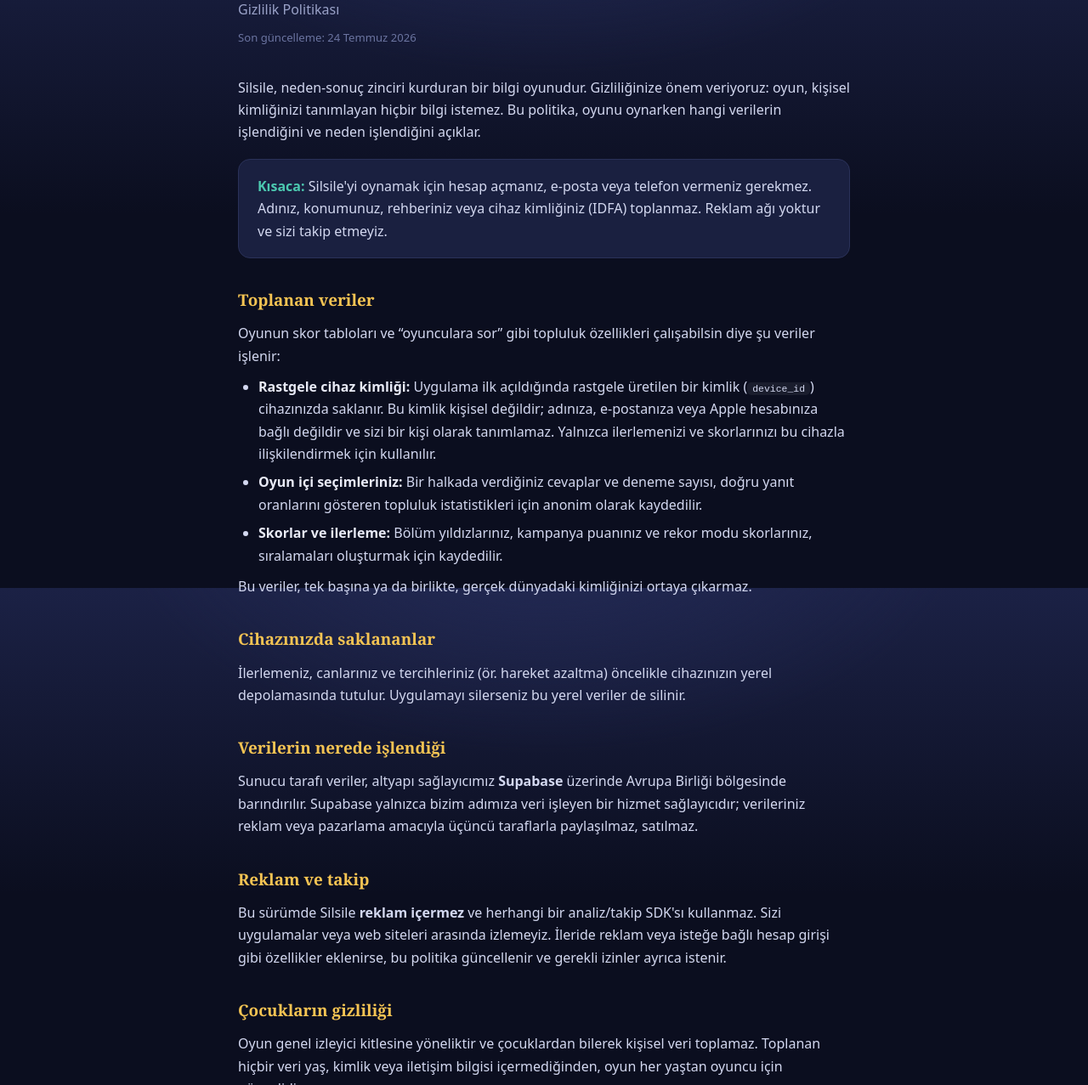
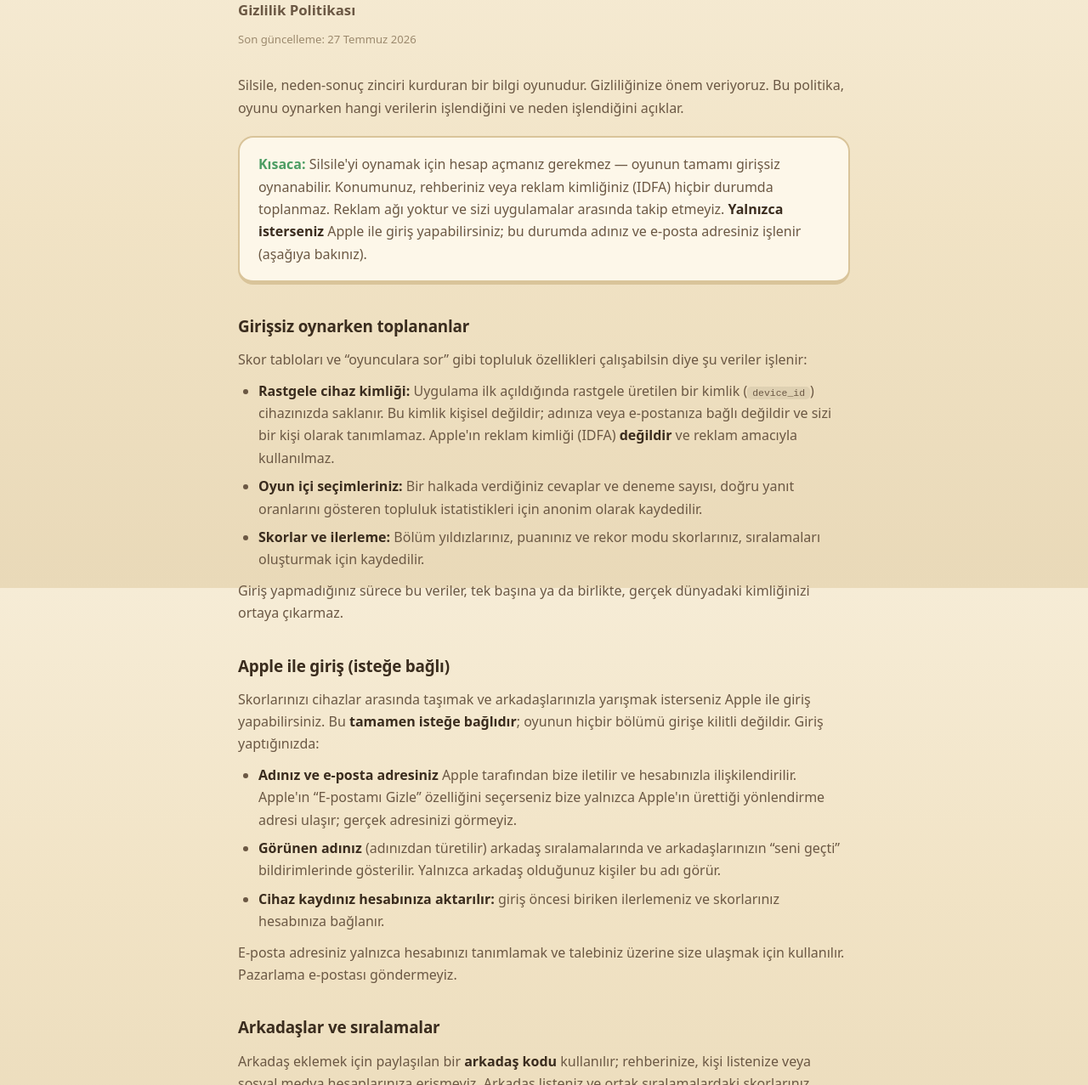
Before and after one commit to kayahukuk45/silsile-privacy, a plain HTML site: page index.html in a window 1280 px wide. Shown: the part 108-1385 px from the top of the page at 85% size. Drawn offline with Linux system fonts and the light colour scheme.

Commit message:
Gizlilik politikasını Apple girişine göre güncelle + destek sayfası
- Politika, Sign in with Apple gerçeğini yansıtıyor: ad ve e-posta isteğe
  bağlı girişte işleniyor, görünen ad arkadaş sıralamalarında görünüyor,
  arkadaş kodu ve meydan okuma bağlantıları açıklandı. Önceki metin bunları
  hiç toplamadığımızı söylüyordu ve Apple girişinden önce yazılmıştı.
- Hesap ve veri silme hakkı, uygulama içi silme seçeneğiyle birlikte yazıldı.
- İletişim adresi silsilegames@gmail.com (destek@silsile.app diye bir alan
  adı yok; o adrese gelen mail hiçbir yere ulaşmıyordu).
- Yeni destek sayfası (destek.html): SSS + iletişim; App Store Support URL.
- İki sayfa da uygulamanın sıcak kağıt temasına taşındı (style.css).

```diff
--- a/index.html
+++ b/index.html
@@ -4,79 +4,70 @@
 <meta charset="utf-8">
 <meta name="viewport" content="width=device-width, initial-scale=1">
 <title>Silsile — Gizlilik Politikası</title>
-<style>
-  :root {
-    --night-deep: #0b0e1f; --night-top: #1b2145; --surface: #1a2040;
-    --line: #2a3158; --text: #e8eaf6; --muted: #9aa2c8; --dim: #6b74a0;
-    --star: #f5c453; --ok: #4cc9b0;
-    --serif: Georgia, "Times New Roman", serif;
-    --sans: system-ui, -apple-system, "Segoe UI", Roboto, sans-serif;
-  }
-  * { box-sizing: border-box; margin: 0; }
-  body {
-    color: var(--text); font-family: var(--sans); line-height: 1.65;
-    background:
-      radial-gradient(900px 500px at 50% -10%, #232a55 0%, transparent 55%),
-      linear-gradient(180deg, var(--night-top), var(--night-deep) 45%);
-    background-attachment: fixed; min-height: 100vh; padding: 0 20px;
-  }
-  main { max-width: 720px; margin: 0 auto; padding: 56px 0 90px; }
-  .brand { display: flex; align-items: center; gap: 10px; margin-bottom: 8px; }
-  .brand .mark { color: var(--star); font-size: 1.4rem; }
-  .brand h1 { font-family: var(--serif); font-weight: 700; font-size: 1.5rem; letter-spacing: .01em; }
-  .lede { color: var(--muted); font-size: 1rem; margin-bottom: 8px; }
-  .updated { color: var(--dim); font-size: .82rem; margin-bottom: 34px; }
-  h2 { font-family: var(--serif); font-size: 1.18rem; font-weight: 700; color: var(--star);
-       margin: 34px 0 10px; }
-  p { margin: 10px 0; color: #d3d8f0; }
-  ul { margin: 10px 0 10px 4px; padding-left: 20px; }
-  li { margin: 7px 0; color: #d3d8f0; }
-  li b { color: var(--text); }
-  .card { background: var(--surface); border: 1px solid var(--line); border-radius: 14px;
-          padding: 18px 22px; margin: 18px 0; }
-  .card p:first-child { margin-top: 0; } .card p:last-child { margin-bottom: 0; }
-  strong.good { color: var(--ok); }
-  a { color: var(--star); }
-  footer { margin-top: 44px; padding-top: 20px; border-top: 1px solid var(--line);
-           color: var(--dim); font-size: .84rem; }
-  code { background: #ffffff10; padding: 1px 6px; border-radius: 5px; font-size: .88em; }
-</style>
+<link rel="stylesheet" href="style.css">
 </head>
 <body>
 <main>
-  <div class="brand"><span class="mark">✦</span><h1>Silsile</h1></div>
+  <div class="brand"><span class="mark">🔗</span><h1>Silsile</h1></div>
   <p class="lede">Gizlilik Politikası</p>
-  <p class="updated">Son güncelleme: 24 Temmuz 2026</p>
+  <p class="updated">Son güncelleme: 27 Temmuz 2026</p>
 
   <p>Silsile, neden-sonuç zinciri kurduran bir bilgi oyunudur. Gizliliğinize
-     önem veriyoruz: oyun, kişisel kimliğinizi tanımlayan hiçbir bilgi istemez.
-     Bu politika, oyunu oynarken hangi verilerin işlendiğini ve neden
-     işlendiğini açıklar.</p>
+     önem veriyoruz. Bu politika, oyunu oynarken hangi verilerin işlendiğini ve
+     neden işlendiğini açıklar.</p>
 
   <div class="card">
     <p><strong class="good">Kısaca:</strong> Silsile'yi oynamak için hesap
-       açmanız, e-posta veya telefon vermeniz gerekmez. Adınız, konumunuz,
-       rehberiniz veya cihaz kimliğiniz (IDFA) toplanmaz. Reklam ağı yoktur ve
-       sizi takip etmeyiz.</p>
+       açmanız gerekmez — oyunun tamamı girişsiz oynanabilir. Konumunuz,
+       rehberiniz veya reklam kimliğiniz (IDFA) hiçbir durumda toplanmaz.
+       Reklam ağı yoktur ve sizi uygulamalar arasında takip etmeyiz.
+       <b>Yalnızca isterseniz</b> Apple ile giriş yapabilirsiniz; bu durumda
+       adınız ve e-posta adresiniz işlenir (aşağıya bakınız).</p>
   </div>
 
-  <h2>Toplanan veriler</h2>
-  <p>Oyunun skor tabloları ve “oyunculara sor” gibi topluluk özellikleri
-     çalışabilsin diye şu veriler işlenir:</p>
+  <h2>Girişsiz oynarken toplananlar</h2>
+  <p>Skor tabloları ve “oyunculara sor” gibi topluluk özellikleri çalışabilsin
+     diye şu veriler işlenir:</p>
   <ul>
     <li><b>Rastgele cihaz kimliği:</b> Uygulama ilk açıldığında rastgele
         üretilen bir kimlik (<code>device_id</code>) cihazınızda saklanır. Bu
-        kimlik kişisel değildir; adınıza, e-postanıza veya Apple hesabınıza
-        bağlı değildir ve sizi bir kişi olarak tanımlamaz. Yalnızca
-        ilerlemenizi ve skorlarınızı bu cihazla ilişkilendirmek için kullanılır.</li>
+        kimlik kişisel değildir; adınıza veya e-postanıza bağlı değildir ve
+        sizi bir kişi olarak tanımlamaz. Apple'ın reklam kimliği (IDFA)
+        <b>değildir</b> ve reklam amacıyla kullanılmaz.</li>
     <li><b>Oyun içi seçimleriniz:</b> Bir halkada verdiğiniz cevaplar ve deneme
         sayısı, doğru yanıt oranlarını gösteren topluluk istatistikleri için
         anonim olarak kaydedilir.</li>
-    <li><b>Skorlar ve ilerleme:</b> Bölüm yıldızlarınız, kampanya puanınız ve
-        rekor modu skorlarınız, sıralamaları oluşturmak için kaydedilir.</li>
+    <li><b>Skorlar ve ilerleme:</b> Bölüm yıldızlarınız, puanınız ve rekor modu
+        skorlarınız, sıralamaları oluşturmak için kaydedilir.</li>
   </ul>
-  <p>Bu veriler, tek başına ya da birlikte, gerçek dünyadaki kimliğinizi
-     ortaya çıkarmaz.</p>
+  <p>Giriş yapmadığınız sürece bu veriler, tek başına ya da birlikte, gerçek
+     dünyadaki kimliğinizi ortaya çıkarmaz.</p>
+
+  <h2>Apple ile giriş (isteğe bağlı)</h2>
+  <p>Skorlarınızı cihazlar arasında taşımak ve arkadaşlarınızla yarışmak
+     isterseniz Apple ile giriş yapabilirsiniz. Bu <b>tamamen isteğe
+     bağlıdır</b>; oyunun hiçbir bölümü girişe kilitli değildir. Giriş
+     yaptığınızda:</p>
+  <ul>
+    <li><b>Adınız ve e-posta adresiniz</b> Apple tarafından bize iletilir ve
+        hesabınızla ilişkilendirilir. Apple'ın “E-postamı Gizle” özelliğini
+        seçerseniz bize yalnızca Apple'ın ürettiği yönlendirme adresi ulaşır;
+        gerçek adresinizi görmeyiz.</li>
+    <li><b>Görünen adınız</b> (adınızdan türetilir) arkadaş sıralamalarında ve
+        arkadaşlarınızın “seni geçti” bildirimlerinde gösterilir. Yalnızca
+        arkadaş olduğunuz kişiler bu adı görür.</li>
+    <li><b>Cihaz kaydınız hesabınıza aktarılır:</b> giriş öncesi biriken
+        ilerlemeniz ve skorlarınız hesabınıza bağlanır.</li>
+  </ul>
+  <p>E-posta adresiniz yalnızca hesabınızı tanımlamak ve talebiniz üzerine size
+     ulaşmak için kullanılır. Pazarlama e-postası göndermeyiz.</p>
+
+  <h2>Arkadaşlar ve sıralamalar</h2>
+  <p>Arkadaş eklemek için paylaşılan bir <b>arkadaş kodu</b> kullanılır;
+     rehberinize, kişi listenize veya sosyal medya hesaplarınıza erişmeyiz.
+     Arkadaş listeniz ve ortak sıralamalardaki skorlarınız hesabınızla birlikte
+     saklanır. Meydan okuma bağlantıları cihazdan cihaza paylaşılır ve yalnızca
+     oynanan zinciri ve skoru içerir.</p>
 
   <h2>Cihazınızda saklananlar</h2>
   <p>İlerlemeniz, canlarınız ve tercihleriniz (ör. hareket azaltma) öncelikle
@@ -92,26 +83,32 @@
   <h2>Reklam ve takip</h2>
   <p>Bu sürümde Silsile <b>reklam içermez</b> ve herhangi bir analiz/takip
      SDK'sı kullanmaz. Sizi uygulamalar veya web siteleri arasında izlemeyiz.
-     İleride reklam veya isteğe bağlı hesap girişi gibi özellikler eklenirse,
-     bu politika güncellenir ve gerekli izinler ayrıca istenir.</p>
+     İleride reklam eklenirse bu politika güncellenir ve gerekli izinler
+     ayrıca istenir.</p>
 
   <h2>Çocukların gizliliği</h2>
   <p>Oyun genel izleyici kitlesine yöneliktir ve çocuklardan bilerek kişisel
-     veri toplamaz. Toplanan hiçbir veri yaş, kimlik veya iletişim bilgisi
-     içermediğinden, oyun her yaştan oyuncu için güvenlidir.</p>
+     veri toplamaz. Girişsiz oynandığında hiçbir kişisel veri toplanmaz.</p>
 
   <h2>Haklarınız</h2>
   <p>Uygulamayı cihazınızdan silerek yerel verilerinizi dilediğiniz zaman
-     kaldırabilirsiniz. Sunucudaki anonim kayıtlarınızın silinmesini talep
-     etmek isterseniz, aşağıdaki e-posta adresinden bize ulaşın; talebinizi
-     karşılamak için ilgili cihaz kimliğini birlikte iletmeniz yeterlidir.</p>
+     kaldırabilirsiniz. <b>Hesabınızın ve sunucudaki tüm kayıtlarınızın
+     silinmesini</b> (skorlar, görünen ad, e-posta, arkadaş listesi) aşağıdaki
+     adresten talep edebilirsiniz; talebinizi en geç 30 gün içinde yerine
+     getiririz. Girişsiz oynadıysanız, silinmesini istediğiniz cihaz kimliğini
+     iletmeniz yeterlidir.</p>
 
   <h2>Değişiklikler</h2>
   <p>Bu politika zaman zaman güncellenebilir. Önemli değişikliklerde “son
      güncelleme” tarihi yenilenir.</p>
 
   <h2>İletişim</h2>
-  <p>Gizlilikle ilgili sorularınız için: <a href="mailto:destek@silsile.app">destek@silsile.app</a></p>
+  <p>Gizlilikle ilgili sorularınız ve silme talepleriniz için:</p>
+  <p><a class="mailto" href="mailto:silsilegames@gmail.com">silsilegames@gmail.com</a></p>
+
+  <div class="nav">
+    <a href="destek.html">Destek sayfası</a>
+  </div>
 
   <footer>
     Silsile · Neden-sonuç zinciri kurma oyunu · Bu sayfa App Store gizlilik
--- /dev/null
+++ b/style.css
@@ -0,0 +1,63 @@
+/* Silsile web sayfaları — uygulamanın "sıcak kağıt" kimliği (2026-07 redesign). */
+:root {
+  --paper-top: #f6ecd6; --paper: #f1e3c5; --paper-deep: #e8d6b0;
+  --card: #fdf7e9; --card-edge: #d9c49a;
+  --ink: #3a2c1e; --ink-soft: #6b5844; --ink-muted: #9c8a6e;
+  --star: #f0b429; --star-edge: #c98f12; --good: #4c9d63;
+  --sans: ui-rounded, "SF Pro Rounded", system-ui, -apple-system, "Segoe UI", Roboto, sans-serif;
+}
+* { box-sizing: border-box; margin: 0; }
+body {
+  color: var(--ink); font-family: var(--sans); line-height: 1.65;
+  background: linear-gradient(180deg, var(--paper-top), var(--paper) 45%, #e9d9b8 100%);
+  background-attachment: fixed; min-height: 100vh; padding: 0 20px;
+  -webkit-font-smoothing: antialiased;
+}
+main { max-width: 720px; margin: 0 auto; padding: 52px 0 90px; }
+
+.brand { display: flex; align-items: center; gap: 12px; margin-bottom: 6px; }
+.brand .mark {
+  display: grid; place-items: center; width: 44px; height: 44px; flex: none;
+  border-radius: 13px; background: var(--star); border: 2px solid var(--star-edge);
+  border-bottom-width: 5px; font-size: 1.25rem;
+}
+.brand h1 { font-size: 1.6rem; font-weight: 800; letter-spacing: -0.02em; }
+.lede { color: var(--ink-soft); font-size: 1.05rem; font-weight: 700; }
+.updated { color: var(--ink-muted); font-size: .82rem; margin-bottom: 30px; }
+
+h2 { font-size: 1.18rem; font-weight: 800; color: var(--ink);
+     letter-spacing: -0.01em; margin: 34px 0 10px; }
+p { margin: 10px 0; color: var(--ink-soft); }
+ul { margin: 10px 0 10px 4px; padding-left: 20px; }
+li { margin: 7px 0; color: var(--ink-soft); }
+li b, p b { color: var(--ink); font-weight: 700; }
+
+.card {
+  background: var(--card); border: 2px solid var(--card-edge); border-bottom-width: 5px;
+  border-radius: 18px; padding: 18px 22px; margin: 20px 0;
+}
+.card p:first-child { margin-top: 0; } .card p:last-child { margin-bottom: 0; }
+strong.good { color: var(--good); font-weight: 800; }
+
+a { color: var(--star-edge); font-weight: 700; }
+a:hover { color: var(--ink); }
+
+.mailto {
+  display: inline-block; margin-top: 6px; padding: 12px 22px; border-radius: 15px;
+  background: var(--star); border: 2px solid var(--star-edge); border-bottom-width: 5px;
+  color: var(--ink); font-weight: 800; text-decoration: none;
+}
+.mailto:hover { color: var(--ink); filter: brightness(1.05); }
+
+.nav { display: flex; gap: 10px; flex-wrap: wrap; margin: 26px 0 0; }
+.nav a {
+  padding: 8px 16px; border-radius: 999px; background: var(--card);
+  border: 2px solid var(--card-edge); color: var(--ink-soft); text-decoration: none;
+  font-size: .9rem;
+}
+
+footer {
+  margin-top: 44px; padding-top: 20px; border-top: 2px solid var(--card-edge);
+  color: var(--ink-muted); font-size: .84rem;
+}
+code { background: #3a2c1e14; padding: 1px 6px; border-radius: 5px; font-size: .88em; }
```
Also changed, not shown: destek.html (added, +69 -0 lines).
